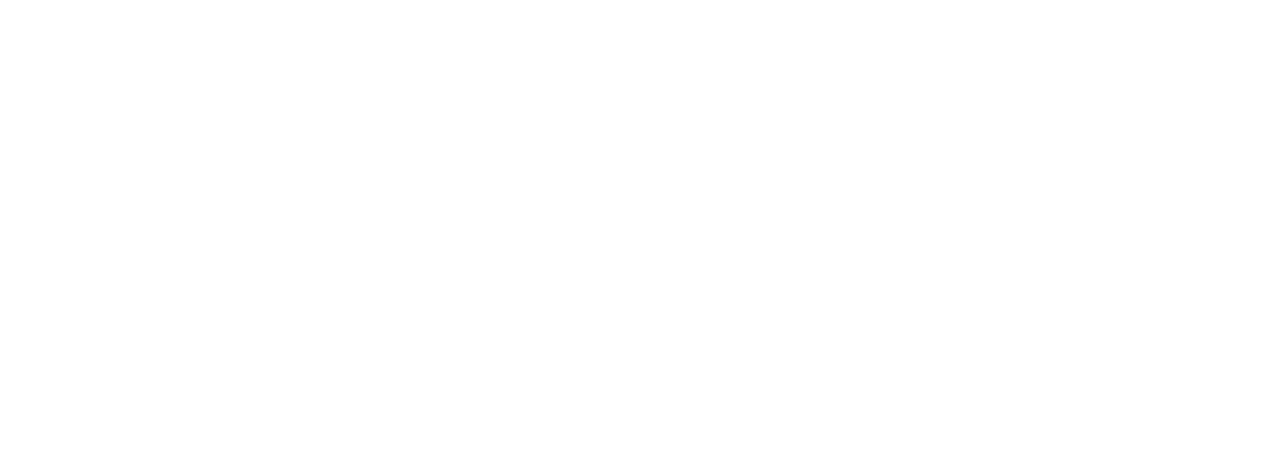
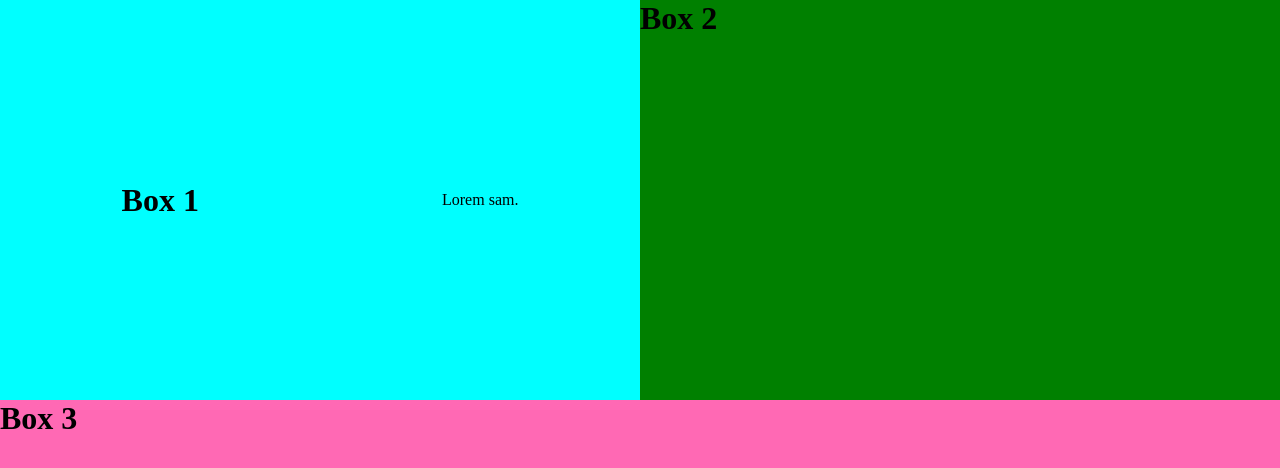
Before and after one commit to Zorba11/30Days-Of-CSS, a plain HTML site: page 9 - Grids/index.html in a window 1280 px wide. Drawn offline with Linux system fonts and the light colour scheme.

Commit message:
day 9 done

```diff
--- a/9 - Grids/index.html
+++ b/9 - Grids/index.html
@@ -4,9 +4,21 @@
     <meta charset="UTF-8">
     <meta http-equiv="X-UA-Compatible" content="IE=edge">
     <meta name="viewport" content="width=device-width, initial-scale=1.0">
+    <link rel="stylesheet" href="./styles.css" />
     <title>Document</title>
 </head>
 <body>
-
+    <main>
+        <div class="box1">
+            <h1>Box 1</h1>
+            <p>Lorem sam.</p>
+        </div>
+        <div class="box2">
+            <h1>Box 2</h1>
+        </div>
+        <div class="box3">
+            <h1>Box 3</h1>
+        </div>
+    </main>
 </body>
 </html>
--- a/9 - Grids/styles.css
+++ b/9 - Grids/styles.css
@@ -0,0 +1,86 @@
+* {
+    /* defaults resetted */
+    margin: 0;
+    padding: 0;
+    box-sizing: border-box;
+}
+
+.box1{
+    background-color: aqua;
+}
+
+.box2{
+    background-color: green;
+}
+
+.box3{
+    background-color: hotpink;
+}
+
+/* use inspect elements and click on the element that have
+'grid' defined. This will give cues to find out the
+grid rows and columns */
+
+main {
+    height: 100vh;
+    display: grid;
+    /* fr unit is a unit which represents a fraction of the available space in the grid container. */
+    grid-template-columns: 1fr 1fr;
+    grid-template-rows: 1fr 1fr;
+
+    /* grid-template-areas:
+                        "box1 box1"
+                        "box2 box3" ; */
+
+    /* grid-template-areas:
+                        "box1 box1"
+                        "box2 ."
+                        ". box3" ; */
+
+    grid-template-areas:
+                        "box1 box2"
+                        "box3 box3" ;
+    /* justify-items: center;
+    align-items: center; */
+}
+
+.box1 {
+    grid-area: box1;
+    /* align-self: center; */
+    /* justify-self: center; */
+    display: flex;
+    justify-content: space-around;
+    align-items: center;
+}
+
+.box2 {
+    grid-area: box2;
+}
+
+.box3 {
+    grid-area: box3;
+}
+/*
+.box3 {
+    /* grid-column-start: 1;
+    grid-column-end: 3;
+        or
+         */
+    /* grid-column: 1/3; */
+}
+/*
+.box1 {
+    /* grid-column: 1/2;
+    grid-row: 1/2; */
+    /* grid-column: 1/2;
+    grid-row: 1/3; */
+} */
+
+/* .box2 {
+    /* grid-row: 1/3; */
+    /* grid-row: 2/4; */
+} */
+
+/* .box3 {
+    grid-row: 3/4;
+} */ */
```
Also changed, not shown: 9 - Grids/grid-visual-of-rows-columns.png (added).
